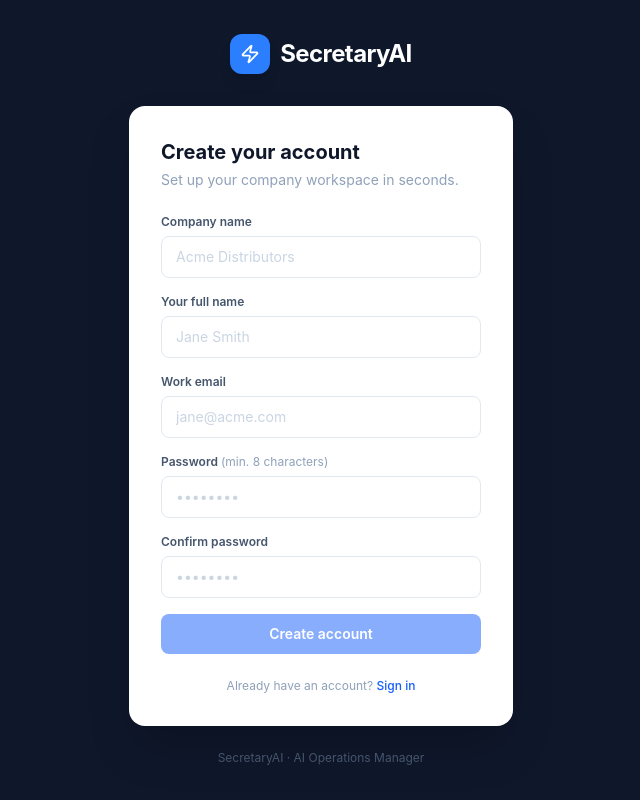
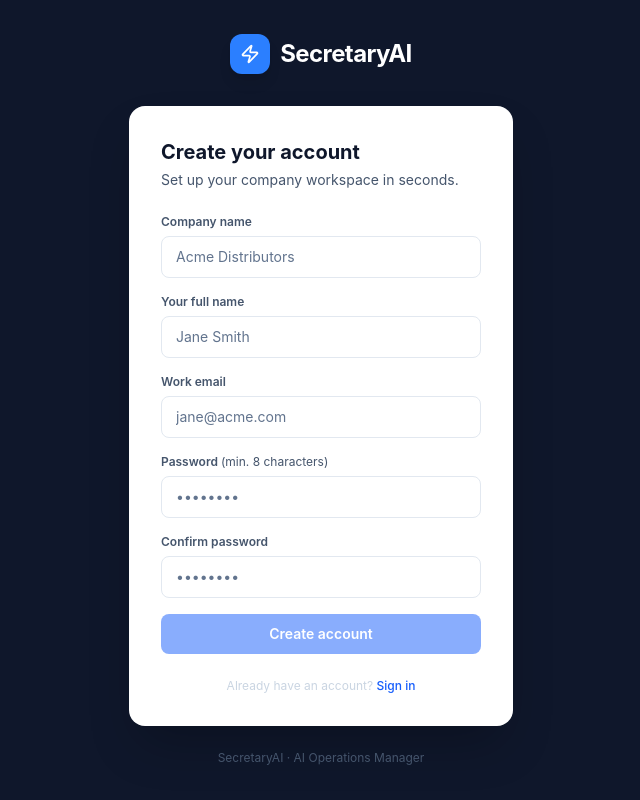
Before and after one commit to Hectorg0827/SecretaryAI, a React (Vite) app in the folder frontend/: page /register in a window 1280 px wide. Shown: the whole page, without its empty margins (319-959 px from the left). Built offline with nearby package versions, Linux system fonts and the light colour scheme; no server answers.

Commit message:
Raise WCAG normal-text contrast on light cards and dark sidebar

```diff
--- a/frontend/src/pages/Register.tsx
+++ b/frontend/src/pages/Register.tsx
@@ -59,7 +59,7 @@ export function Register() {
         {/* Card */}
         <div className="bg-white rounded-2xl shadow-2xl p-8">
           <h1 className="text-xl font-bold text-slate-900 mb-1">Create your account</h1>
-          <p className="text-sm text-slate-400 mb-6">Set up your company workspace in seconds.</p>
+          <p className="text-sm text-slate-600 mb-6">Set up your company workspace in seconds.</p>
 
           <form onSubmit={handleSubmit} className="space-y-4">
             {error && (
@@ -80,7 +80,7 @@ export function Register() {
                 value={companyName}
                 onChange={(e) => setCompanyName(e.target.value)}
                 placeholder="Acme Distributors"
-                className="w-full px-3.5 py-2.5 text-sm border border-slate-200 rounded-lg focus:outline-none focus:ring-2 focus:ring-blue-400 focus:border-transparent placeholder-slate-300 bg-white"
+                className="w-full px-3.5 py-2.5 text-sm border border-slate-200 rounded-lg focus:outline-none focus:ring-2 focus:ring-blue-400 focus:border-transparent placeholder-slate-500 bg-white"
               />
             </div>
 
@@ -95,7 +95,7 @@ export function Register() {
                 value={fullName}
                 onChange={(e) => setFullName(e.target.value)}
                 placeholder="Jane Smith"
-                className="w-full px-3.5 py-2.5 text-sm border border-slate-200 rounded-lg focus:outline-none focus:ring-2 focus:ring-blue-400 focus:border-transparent placeholder-slate-300 bg-white"
+                className="w-full px-3.5 py-2.5 text-sm border border-slate-200 rounded-lg focus:outline-none focus:ring-2 focus:ring-blue-400 focus:border-transparent placeholder-slate-500 bg-white"
               />
             </div>
 
@@ -111,13 +111,13 @@ export function Register() {
                 value={email}
                 onChange={(e) => setEmail(e.target.value)}
                 placeholder="jane@acme.com"
-                className="w-full px-3.5 py-2.5 text-sm border border-slate-200 rounded-lg focus:outline-none focus:ring-2 focus:ring-blue-400 focus:border-transparent placeholder-slate-300 bg-white"
+                className="w-full px-3.5 py-2.5 text-sm border border-slate-200 rounded-lg focus:outline-none focus:ring-2 focus:ring-blue-400 focus:border-transparent placeholder-slate-500 bg-white"
               />
             </div>
 
             <div>
               <label className="block text-xs font-semibold text-slate-600 mb-1.5" htmlFor="password">
-                Password <span className="text-slate-400 font-normal">(min. 8 characters)</span>
+                Password <span className="text-slate-600 font-normal">(min. 8 characters)</span>
               </label>
               <input
                 id="password"
@@ -128,7 +128,7 @@ export function Register() {
                 value={password}
                 onChange={(e) => setPassword(e.target.value)}
                 placeholder="••••••••"
-                className="w-full px-3.5 py-2.5 text-sm border border-slate-200 rounded-lg focus:outline-none focus:ring-2 focus:ring-blue-400 focus:border-transparent placeholder-slate-300 bg-white"
+                className="w-full px-3.5 py-2.5 text-sm border border-slate-200 rounded-lg focus:outline-none focus:ring-2 focus:ring-blue-400 focus:border-transparent placeholder-slate-500 bg-white"
               />
             </div>
 
@@ -145,7 +145,7 @@ export function Register() {
                   value={confirm}
                   onChange={(e) => setConfirm(e.target.value)}
                   placeholder="••••••••"
-                  className="w-full px-3.5 py-2.5 text-sm border border-slate-200 rounded-lg focus:outline-none focus:ring-2 focus:ring-blue-400 focus:border-transparent placeholder-slate-300 bg-white"
+                  className="w-full px-3.5 py-2.5 text-sm border border-slate-200 rounded-lg focus:outline-none focus:ring-2 focus:ring-blue-400 focus:border-transparent placeholder-slate-500 bg-white"
                 />
                 {confirm && password === confirm && (
                   <CheckCircle2 size={15} className="absolute right-3 top-1/2 -translate-y-1/2 text-emerald-500" />
@@ -163,7 +163,7 @@ export function Register() {
             </button>
           </form>
 
-          <p className="text-xs text-slate-400 text-center mt-6">
+          <p className="text-xs text-slate-300 text-center mt-6">
             Already have an account?{' '}
             <Link to="/login" className="text-blue-600 hover:underline font-medium">
               Sign in
```
